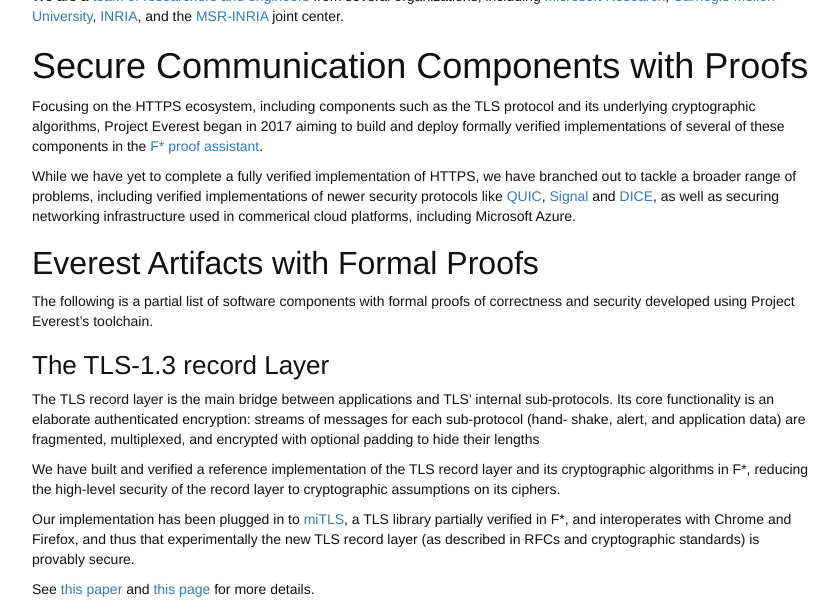
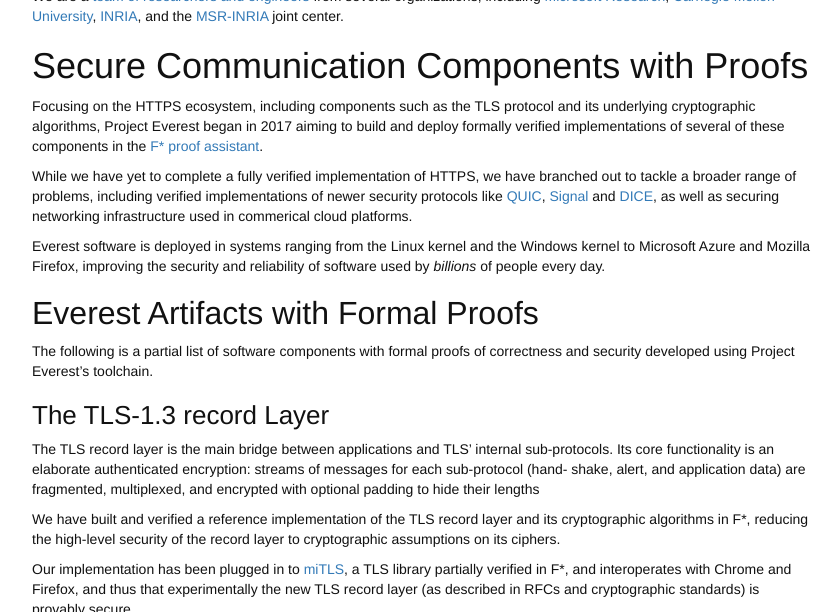
Before and after one commit to project-everest/project-everest.github.io, a Jekyll site: the page built from indexnew.md, in a window 1280 px wide and 900 px high, cut to the strip 288-900 px from the top of the window. Shown: the whole strip, without its empty margins (218-1058 px from the left). Built offline with Jekyll 4.4.1, drawn with Linux system fonts in a browser that asks for light colours.

Commit message:
billions

```diff
--- a/indexnew.md
+++ b/indexnew.md
@@ -33,8 +33,13 @@
 [QUIC](https://datatracker.ietf.org/doc/draft-ietf-quic-transport/),
 [Signal](https://signal.org/) and
 [DICE](https://trustedcomputinggroup.org/work-groups/dice-architectures/),
-as well as securing networking infrastructure used in commerical
-cloud platforms, including Microsoft Azure.
+as well as securing networking infrastructure used in commerical cloud
+platforms.
+
+Everest software is deployed in systems ranging from the Linux kernel
+and the Windows kernel to Microsoft Azure and Mozilla Firefox,
+improving the security and reliability of software used by *billions*
+of people every day.
 
 ## Everest Artifacts with Formal Proofs
 
```
